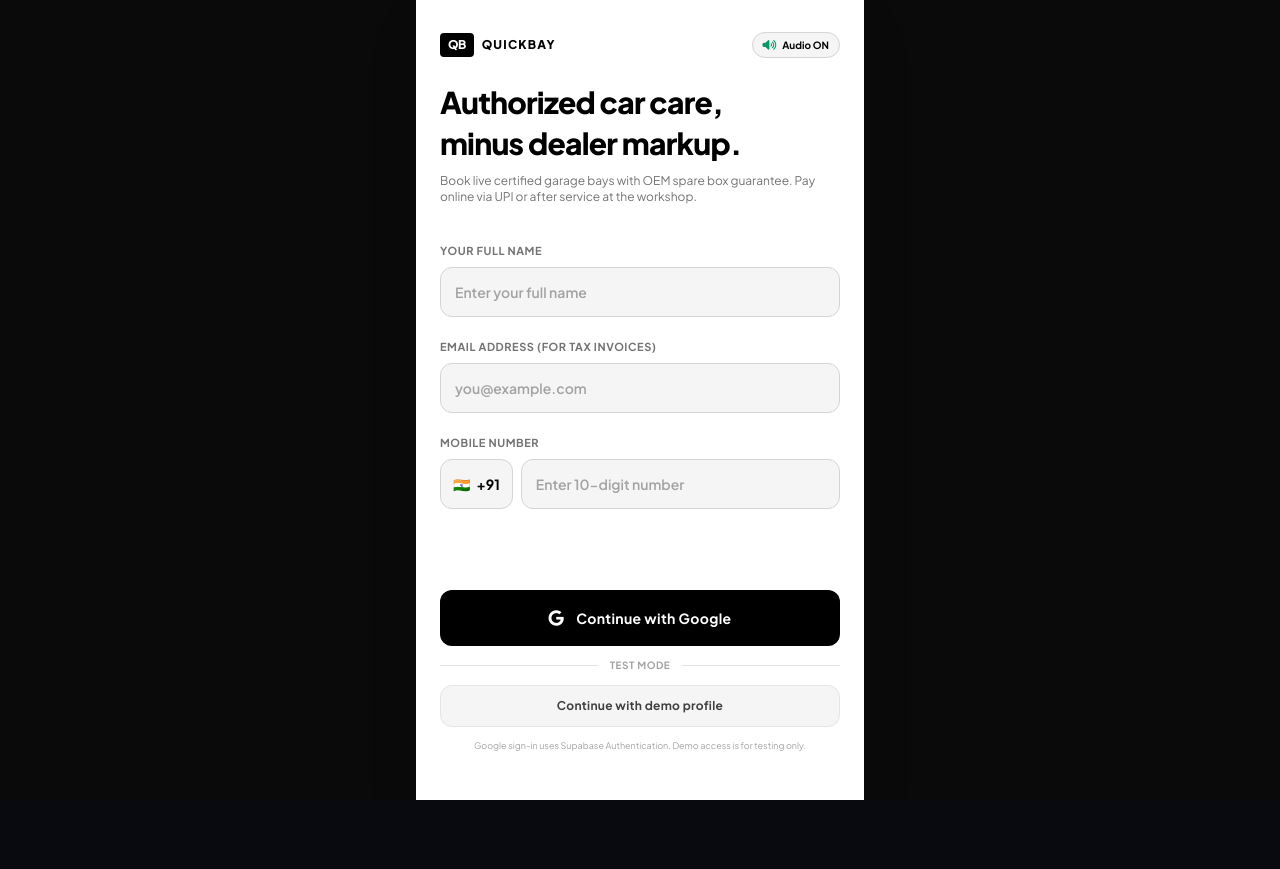
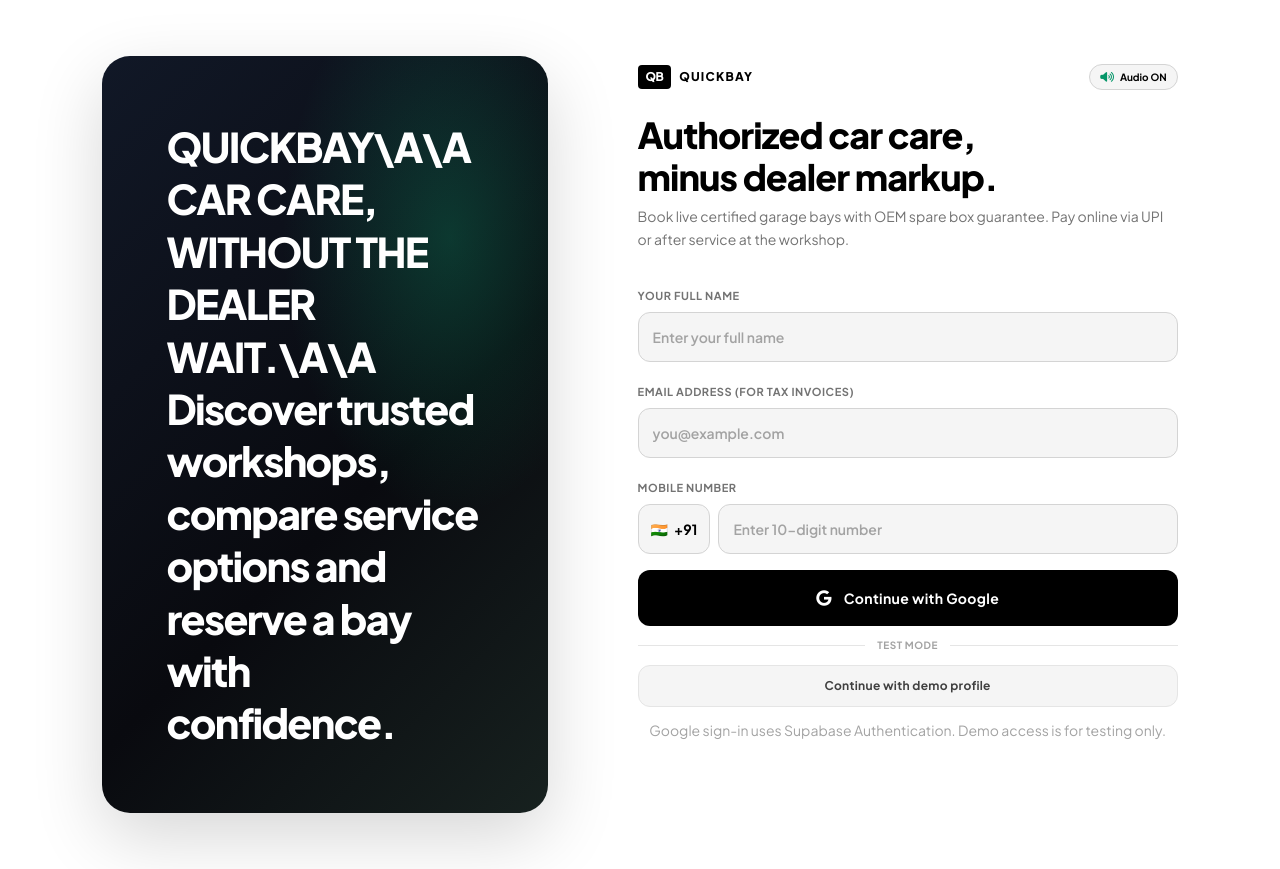
Before and after one commit to yoyo-0909/QUICKBAY_, a plain HTML site: page index.html in a window 1280 px wide. Before the commit the page ends 800 px from the top, so only its background shows below. Drawn offline with nearby package versions, Linux system fonts and the light colour scheme.

Commit message:
Force full-width desktop layout for QuickBay

```diff
--- a/index.html
+++ b/index.html
@@ -264,7 +264,58 @@
       #view-dashboard > div:nth-child(2) { grid-template-columns: repeat(3, minmax(0, 1fr)); }
     }
 
-  </style>
+
+/* HARD desktop overrides: override the original phone-sized app shell */
+@media screen and (min-width: 768px) {
+  html, body { width: 100% !important; min-height: 100% !important; height: auto !important; }
+  body.antialiased { display: block !important; justify-content: initial !important; background: #f3f4f6 !important; }
+  #appRoot { display: flex !important; width: 100% !important; max-width: none !important; min-height: 100vh !important; margin: 0 !important; padding-bottom: 0 !important; overflow: visible !important; box-shadow: none !important; }
+  #view-phone:not(.hidden) {
+    display: grid !important;
+    width: 100% !important; max-width: none !important; min-height: 100vh !important;
+    grid-template-columns: minmax(0, 1fr) minmax(420px, 540px) !important;
+    grid-template-rows: auto auto auto !important;
+    align-content: center !important; align-items: center !important;
+    column-gap: clamp(48px, 7vw, 120px) !important;
+    row-gap: 0 !important;
+    padding: 56px clamp(40px, 8vw, 140px) !important;
+  }
+  #view-phone:not(.hidden)::before {
+    content: "QUICKBAY\\A\\A CAR CARE, WITHOUT THE DEALER WAIT.\\A\\A Discover trusted workshops, compare service options and reserve a bay with confidence." !important;
+    display: flex !important; white-space: pre-line !important;
+    grid-column: 1 !important; grid-row: 1 / 4 !important;
+    width: 100% !important; min-height: 560px !important;
+    align-items: center !important; padding: clamp(32px, 5vw, 76px) !important;
+    border-radius: 28px !important; color: white !important;
+    background: radial-gradient(ellipse at 78% 24%, rgba(16,185,129,.25), transparent 34%), linear-gradient(135deg,#111827 0%,#090a0f 58%,#17211f 100%) !important;
+    box-shadow: 0 24px 70px rgba(0,0,0,.16) !important;
+    font-size: clamp(30px, 3.2vw, 54px) !important; line-height: 1.28 !important;
+    font-weight: 800 !important; letter-spacing: -.04em !important;
+  }
+  #view-phone:not(.hidden) > div:first-child {
+    grid-column: 2 !important; grid-row: 1 !important;
+    width: 100% !important; max-width: 540px !important; justify-self: stretch !important;
+  }
+  #view-phone:not(.hidden) > div:first-child > h1,
+  #view-phone:not(.hidden) > div:first-child > p { max-width: 540px !important; }
+  #view-phone:not(.hidden) > div:last-child {
+    grid-column: 2 !important; grid-row: 2 !important;
+    width: 100% !important; max-width: 540px !important;
+    justify-self: stretch !important; padding-bottom: 0 !important;
+  }
+  #view-phone:not(.hidden) h1 { font-size: clamp(32px, 2.8vw, 44px) !important; line-height: 1.16 !important; }
+  #view-phone:not(.hidden) p { font-size: 14px !important; line-height: 1.6 !important; }
+  #view-otp:not(.hidden), #view-vehicle:not(.hidden) { width: min(100%, 1100px) !important; max-width: 1100px !important; margin: 0 auto !important; padding: 48px 64px !important; }
+  #bottomNav { width: 100% !important; max-width: none !important; left: 0 !important; right: 0 !important; justify-content: center !important; gap: clamp(48px, 8vw, 120px) !important; }
+  #cityModal, #mapModal { justify-content: center !important; align-items: center !important; padding: 24px !important; }
+  #cityModal > div { width: min(620px, 92vw) !important; max-width: 620px !important; border-radius: 22px !important; }
+  #mapModal > div { width: min(1100px, 94vw) !important; max-width: 1100px !important; height: min(820px, 88vh) !important; border-radius: 22px !important; }
+}
+@media screen and (min-width: 1200px) {
+  #view-dashboard > div:nth-child(2) { grid-template-columns: repeat(3, minmax(0,1fr)) !important; }
+}
+
+</style>
 </head>
 <body class="antialiased flex justify-center bg-neutral-950">
 
```
